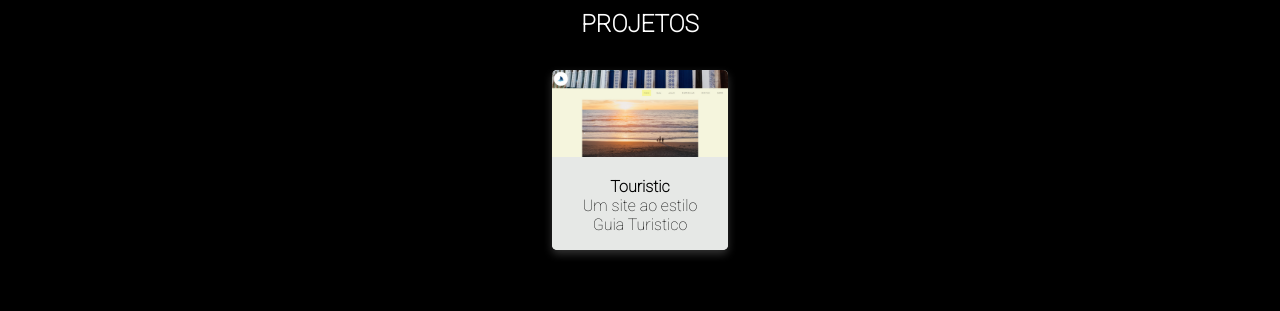
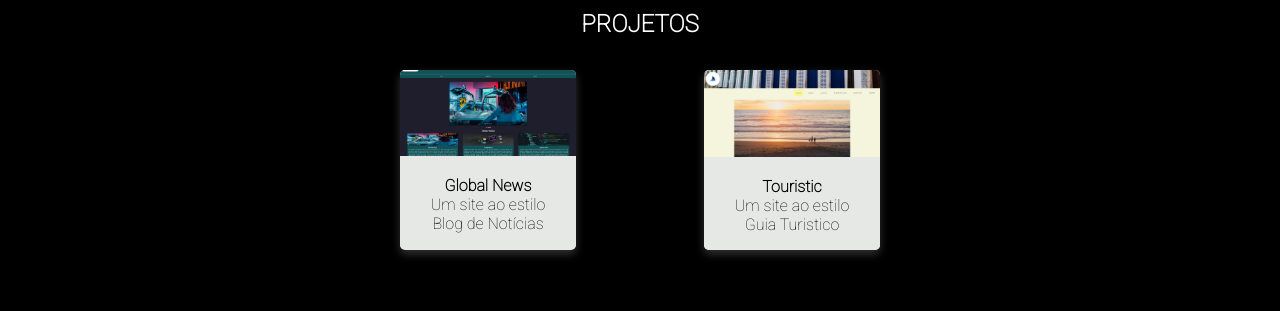
Before and after one commit to lippekstro/portifolio, a plain HTML site: page index.html in a window 1280 px wide. Shown: the part 254-565 px from the top of the page. Drawn offline with nearby package versions, Linux system fonts and the light colour scheme.

Commit message:
atualizacao projeto global news

```diff
--- a/index.html
+++ b/index.html
@@ -61,6 +61,15 @@
                 <h1>PROJETOS</h1>
             </div>
             <div class="container-cards">
+                <a href="http://portifoliolippe.infinityfreeapp.com/global_news/index.php" target="_blank">
+                    <div class="card">
+                        <img src="img/global_news.png" alt="Avatar" width="100%" height="auto">
+                        <div class="container">
+                            <h4><b>Global News</b></h4>
+                            <p>Um site ao estilo Blog de Notícias</p>
+                        </div>
+                    </div>
+                </a>
                 <a href="http://www.touristic.infinityfreeapp.com" target="_blank">
                     <div class="card">
                         <img src="img/touristic.jpg" alt="Avatar" width="100%" height="auto">
```
Also changed, not shown: img/global_news.png (added).
